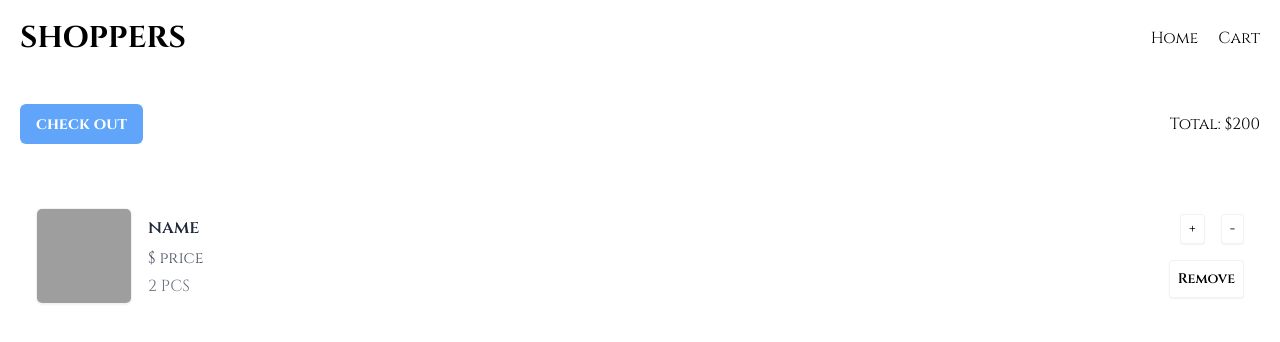
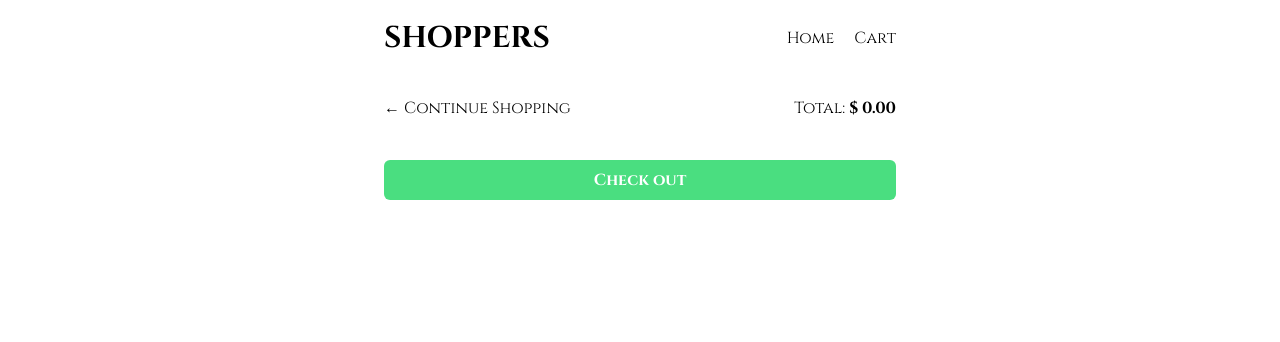
Before and after one commit to milkyascodes/shoppingCart, a React (Vite) app: page /cart in a window 1280 px wide. Shown: the top 342 px of the page. Built offline with nearby package versions, Linux system fonts and the light colour scheme; grey boxes are pictures that could not be loaded.

Commit message:
UI enhancement

```diff
--- a/src/components/Cart.jsx
+++ b/src/components/Cart.jsx
@@ -1,30 +1,44 @@
 import { useSelector } from "react-redux";
+import { useNavigate } from "react-router-dom";
 
 function Cart() {
-  useSelector((state) => console.log(state.cart));
+  const {
+    items: cartItems,
+    tempItems,
+    totalPrice,
+  } = useSelector((state) => state.cart);
+
+  const navigate = useNavigate();
   return (
-    <div>
+    <div className="w-full mx-auto max-w-lg">
       <div className="flex justify-between items-center mb-10">
-        <button className=" py-2 px-4 font-bold bg-blue-400 text-white rounded-md">
-          check out
+        <button
+          onClick={() => navigate("/")}
+          className="  text-black rounded-md"
+        >
+          ← Continue Shopping
         </button>
-        <h1 className="py-4">Total: $200</h1>
+        <h1>
+          Total: <span className="font-bold">$ {totalPrice.toFixed(2)}</span>
+        </h1>
       </div>
+
+      {cartItems.map((item) => (
         <div className="flex items-center bg-white  overflow-hidden mb-4 p-4">
           {/* Product Image */}
           <img
-          src={"image"}
-          alt={"name"}
-          className="w-24 h-24 object-cover rounded-md bg-white border border-black/5 shadow-sm"
+            src={item.image}
+            alt={item.name}
+            className="w-24 h-24 object-contain rounded-md"
           />
 
           {/* Product Info */}
           <div className="flex-1 ml-4">
-          <h2 className="text-lg font-semibold font-cinzel text-gray-800">
-            {"name"}
+            <h2 className="text-sm sm:text-lg font-semibold font-cinzel text-gray-800">
+              {item.title}
             </h2>
-          <p className="text-gray-600 mt-1">$ {"price"}</p>
-          <p className="text-gray-500 mt-1">{"2"} PCS</p>
+            <p className="text-gray-600 mt-1">$ {item.price}</p>
+            <p className="text-gray-500 mt-1">{item.quantity} PCS</p>
           </div>
 
           {/* Remove / Action Buttons */}
@@ -42,6 +56,11 @@ function Cart() {
             </button>
           </div>
         </div>
+      ))}
+
+      <button className=" w-full py-2 px-4 font-bold bg-green-400 text-white rounded-md">
+        Check out
+      </button>
     </div>
   );
 }
--- a/src/components/Navbar.jsx
+++ b/src/components/Navbar.jsx
@@ -2,7 +2,7 @@ import { Link } from "react-router-dom";
 
 function Navbar() {
   return (
-    <nav className="flex items-center justify-between w-full mb-10">
+    <nav className="flex items-center justify-between w-full mx-auto max-w-lg mb-10">
       <h1 className="text-3xl font-bold">SHOPPERS</h1>
       <div className="flex items-center gap-5">
         <Link to="/">Home</Link>
--- a/src/components/ProductList.jsx
+++ b/src/components/ProductList.jsx
@@ -22,8 +22,8 @@ function ProductList() {
   }
 
   return (
-    <>
-      <h1 className="mb-10">Product List</h1>
+    <div className="w-full ">
+      <h1 className="mb-10 text-center">Product List</h1>
       <div className="flex items-center justify-center flex-wrap gap-6">
         {products.map((product) => (
           <ProductCard
@@ -35,25 +35,25 @@ function ProductList() {
           />
         ))}
       </div>
-    </>
+    </div>
   );
 }
 const ProductCard = ({ image, name, price, dispatch }) => {
   return (
-    <div className=" bg-white border border-black/5 shadow-sm w-[250px] rounded-lg overflow-hidden py-4">
+    <div className=" bg-white border border-black/5 shadow-sm w-[80%] sm:w-[250px] rounded-lg p-4">
       <img
         src={image}
         alt={name}
         className="w-full h-48 object-contain text-center "
       />
-      <div className="p-4 text-center">
+      <div className="py-4 text-center">
         <h2 className="font-bold font-cinzel text-gray-800">
           {name.length > 20 ? `${name.slice(0, 15)}...` : name}
         </h2>
         <p className="mt-2 text-gray-600 text-lg">${price}</p>
         <button
           onClick={dispatch}
-          className="mt-4  border-black border text-black font-semibold py-2 px-4 rounded"
+          className="mt-4 text-sm  border-black border text-black font-semibold p-2 rounded"
         >
           Add to Cart
         </button>
--- a/src/features/shoppingCart/cartSlice.js
+++ b/src/features/shoppingCart/cartSlice.js
@@ -17,12 +17,15 @@ const cartSlice = createSlice({
         console.log("exitst");
 
         existingItem.quantity += 1;
-        console.log("existingItem.quantity", existingItem.quantity);
       } else {
         state.items.push({ ...action.payload, quantity: 1 });
       }
       state.tempItems = [...state.items];
-      console.log("state.tempItems", state.tempItems);
+      state.totalPrice = state.items.reduce(
+        (sum, item) => sum + item.price * item.quantity,
+        0,
+      );
+      console.log("total", state.totalPrice);
     },
   },
 });
```
Lines whose indentation alone changed are shown as unchanged.
